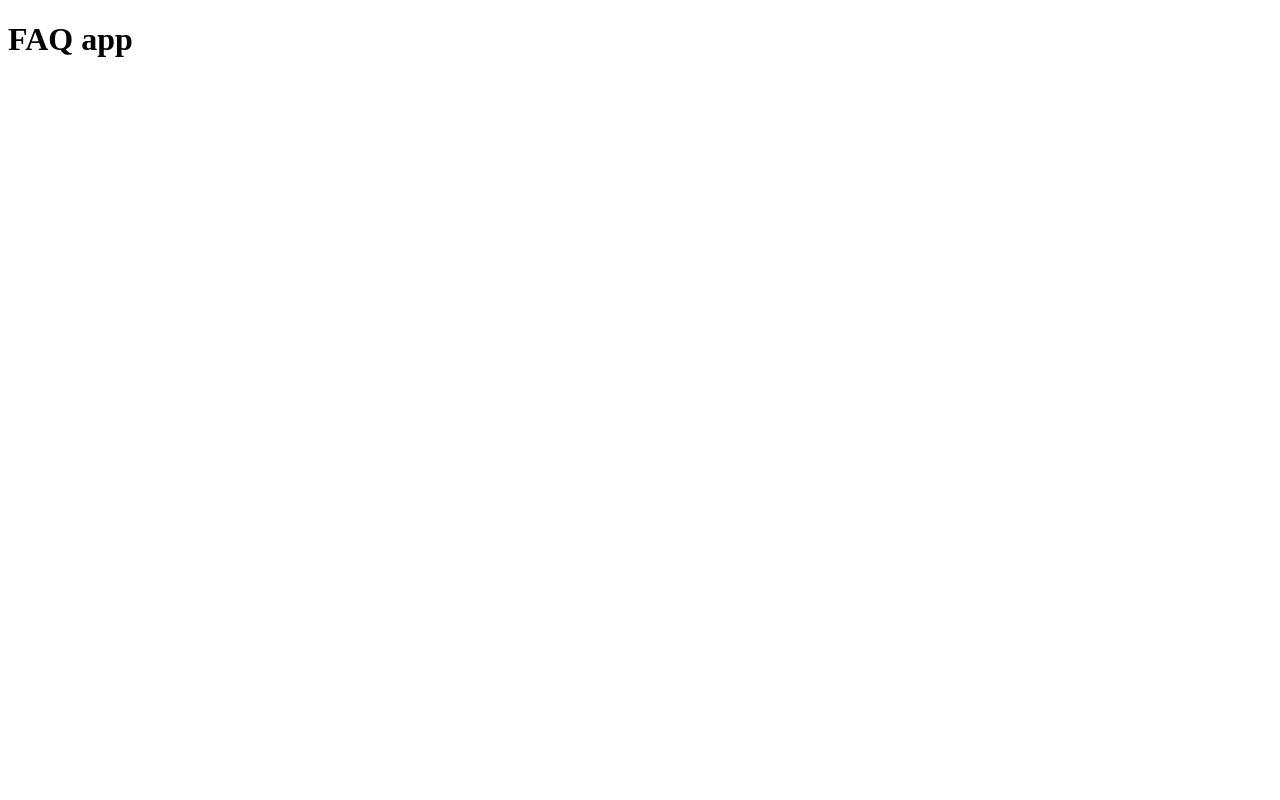
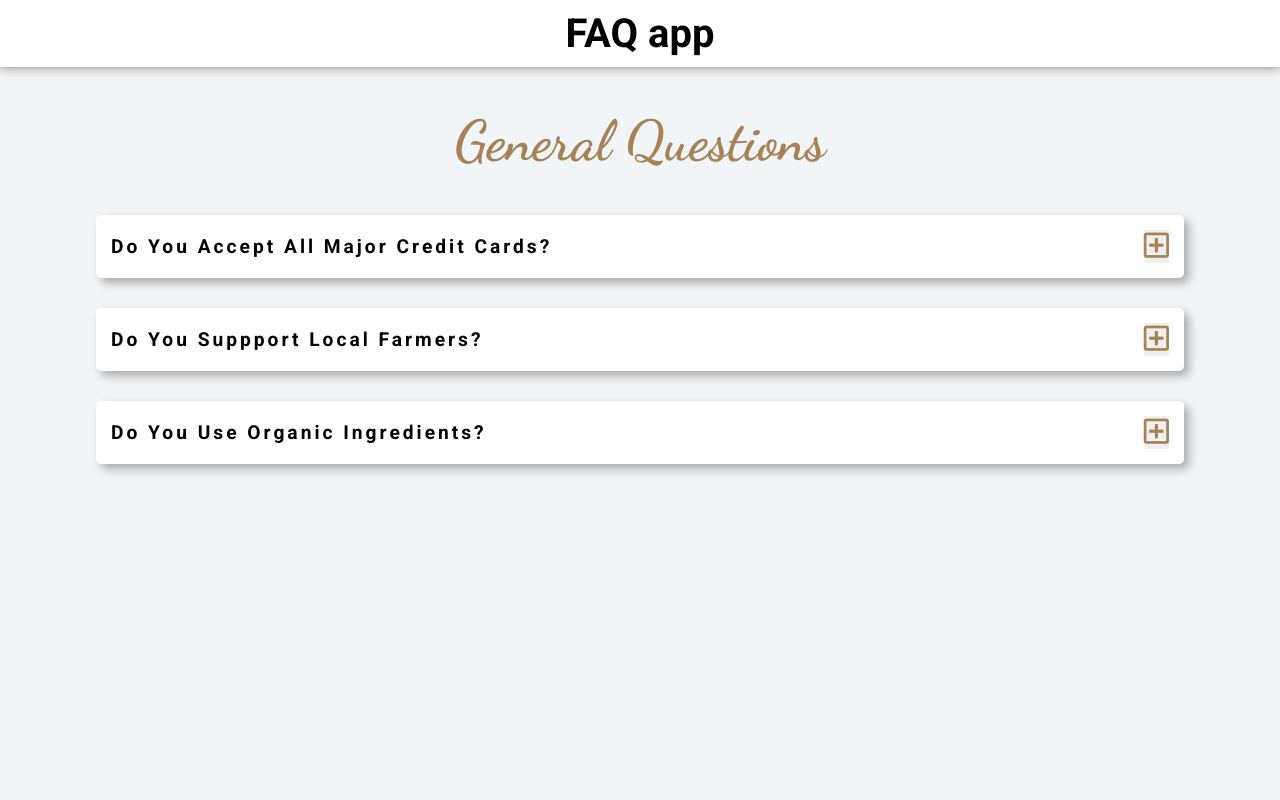
Before and after one commit to PUWPAW/js-practice, a plain HTML site: page FAQ/index.html in a window 1280 px wide. Drawn offline with Linux system fonts and the light colour scheme.

Commit message:
project completed

```diff
--- a/FAQ/app.js
+++ b/FAQ/app.js
@@ -0,0 +1,64 @@
+const questionsArray = [
+  {
+    id: 1,
+    question: "Do You Accept All Major Credit Cards?",
+    text: `Lorem ipsum dolor sit amet consectetur adipisicing elit. Placeat
+        provident at quibusdam ad veniam, possimus perferendis velit minima
+        labore dolorum.`,
+  },
+  {
+    id: 2,
+    question: "Do You Suppport Local Farmers?",
+    text: `Lorem ipsum dolor sit amet consectetur adipisicing elit. Placeat
+        provident at quibusdam ad veniam, possimus perferendis velit minima
+        labore dolorum.`,
+  },
+  {
+    id: 3,
+    question: "Do You Use Organic Ingredients?",
+    text: `Lorem ipsum dolor sit amet consectetur adipisicing elit. Placeat
+        provident at quibusdam ad veniam, possimus perferendis velit minima
+        labore dolorum.`,
+  },
+];
+
+window.addEventListener("DOMContentLoaded", () => {
+  const template = questionsArray.map(questionTemplate);
+
+  const box = document.querySelector(".questions");
+  box.insertAdjacentHTML("beforeend", template.join(""));
+
+  const questions = document.querySelectorAll(".question");
+
+  questions.forEach((question) => {
+    const showBtn = question.querySelector(".question__show");
+
+    showBtn.addEventListener("click", () => {
+      questions.forEach((item) => {
+        if (item !== question) {
+          item.classList.remove("show-descr");
+        }
+      });
+      question.classList.toggle("show-descr");
+    });
+  });
+});
+
+function questionTemplate(q) {
+  return `
+    <div class="question">
+        <div class="question__wrapper">
+        <h3 class="question__title">
+            ${q.question}
+        </h3>
+        <button class="question__show">
+            <i class="far fa-plus-square plus"></i>
+            <i class="far fa-minus-square minus"></i>
+        </button>
+        </div>
+        <p class="question__description">
+            ${q.text}
+        </p>
+    </div>
+    `;
+}
--- a/FAQ/index.html
+++ b/FAQ/index.html
@@ -5,9 +5,35 @@
     <meta http-equiv="X-UA-Compatible" content="IE=edge" />
     <meta name="viewport" content="width=device-width, initial-scale=1.0" />
     <title>FAQ app</title>
+    <!-- FONST -->
+    <link rel="preconnect" href="https://fonts.gstatic.com" />
+    <link
+      href="https://fonts.googleapis.com/css2?family=Dancing+Script:wght@700&family=Roboto:wght@300;400;700&display=swap"
+      rel="stylesheet"
+    />
+    <!-- FONST -->
+
+    <!-- ICONS -->
+    <link
+      rel="stylesheet"
+      href="https://cdnjs.cloudflare.com/ajax/libs/font-awesome/5.15.3/css/all.min.css"
+      integrity="sha512-iBBXm8fW90+nuLcSKlbmrPcLa0OT92xO1BIsZ+ywDWZCvqsWgccV3gFoRBv0z+8dLJgyAHIhR35VZc2oM/gI1w=="
+      crossorigin="anonymous"
+    />
+    <!-- ICONS -->
+
+    <link rel="stylesheet" href="styles.css" />
   </head>
   <body>
-    <h1>FAQ app</h1>
+    <header class="header">
+      <h1 class="title">FAQ app</h1>
+    </header>
+
+    <main>
+      <section class="questions">
+        <h2 class="questions__title">General Questions</h2>
+      </section>
+    </main>
 
     <script src="app.js"></script>
   </body>
--- a/FAQ/styles.css
+++ b/FAQ/styles.css
@@ -0,0 +1,106 @@
+* {
+  margin: 0;
+  padding: 0;
+  box-sizing: border-box;
+}
+
+/* #A68257
+
+Roboto - 300, 400, 700
+font-family: 'Dancing Script', cursive; - 700
+
+*/
+body {
+  font-family: "Roboto", sans-serif;
+  background-color: #f1f5f8;
+}
+
+.header {
+  padding: 10px;
+  margin-bottom: 40px;
+
+  background-color: #ffff;
+  box-shadow: 0 0 10px rgba(0, 0, 0, 0.5);
+}
+
+.title {
+  font-size: 2.5rem;
+  text-align: center;
+}
+
+main {
+  position: relative;
+  height: calc(100vh - 108px);
+}
+
+.questions {
+  position: relative;
+}
+
+.questions__title {
+  margin-bottom: 40px;
+
+  color: #a68257;
+  font-size: 3.5rem;
+  text-align: center;
+  font-family: "Dancing Script", cursive;
+}
+
+.question {
+  padding: 15px;
+  width: 85%;
+  margin: 0 auto;
+  margin-bottom: 30px;
+
+  border-radius: 5px;
+  background-color: #fff;
+  box-shadow: 5px 5px 10px rgba(0, 0, 0, 0.3);
+}
+
+.question__wrapper {
+  display: flex;
+  justify-content: space-between;
+  align-items: center;
+}
+
+.question__title {
+  font-size: 1.2rem;
+  letter-spacing: 3px;
+}
+
+.question__show {
+  color: #a68257;
+  font-size: 1.8rem;
+
+  border: none;
+  cursor: pointer;
+  outline: none;
+}
+
+.question__description {
+  display: none;
+  margin-top: 10px;
+  padding: 10px 0 15px 0;
+
+  color: #6873db;
+  font-size: 1.2rem;
+  font-weight: 300;
+
+  border-top: 1px solid grey;
+}
+
+.show-descr .question__description {
+  display: block;
+}
+
+.minus {
+  display: none;
+}
+
+.show-descr .minus {
+  display: block;
+}
+
+.show-descr .plus {
+  display: none;
+}
```
